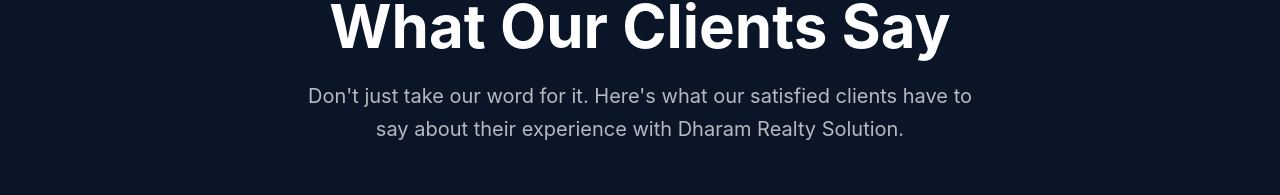
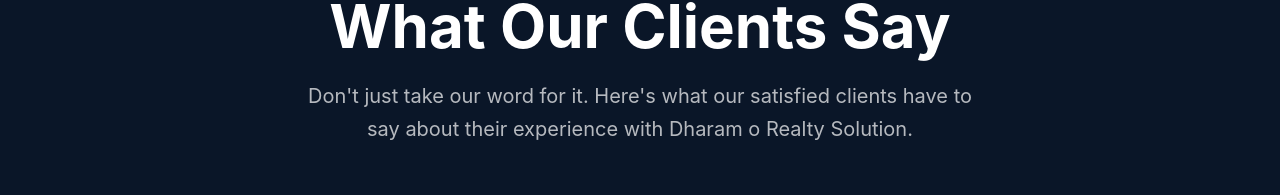
Before and after one commit to jatinjatin05159-pixel/dharamrealtysolutions, a Next.js app in the folder extracted/: page /testimonials in a window 1280 px wide. Shown: the part 200-395 px from the top of the page. Built offline with nearby package versions, Linux system fonts and the light colour scheme.

Commit message:
Update page.tsx

```diff
--- a/extracted/app/testimonials/page.tsx
+++ b/extracted/app/testimonials/page.tsx
@@ -37,7 +37,7 @@ export default function TestimonialsPage() {
             </h1>
             <p className="text-lg md:text-xl text-white/70 max-w-2xl mx-auto leading-relaxed">
               Don&apos;t just take our word for it. Here&apos;s what our satisfied clients
-              have to say about their experience with Dharam Realty Solution.
+              have to say about their experience with Dharam o Realty Solution.
             </p>
           </div>
         </div>
```
